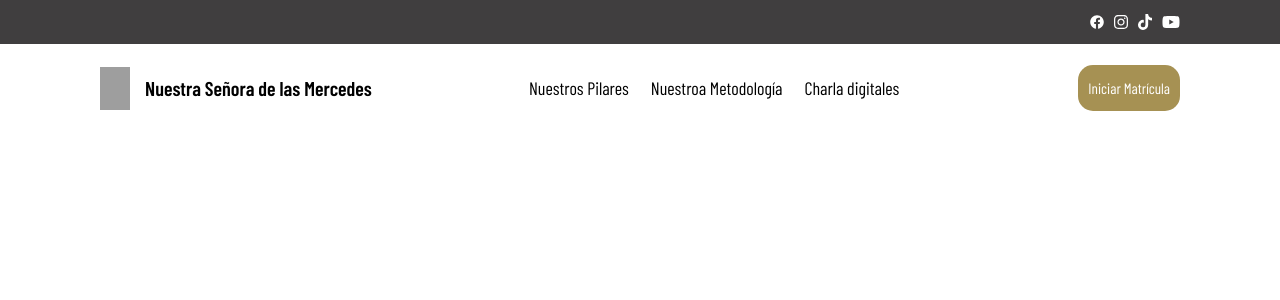
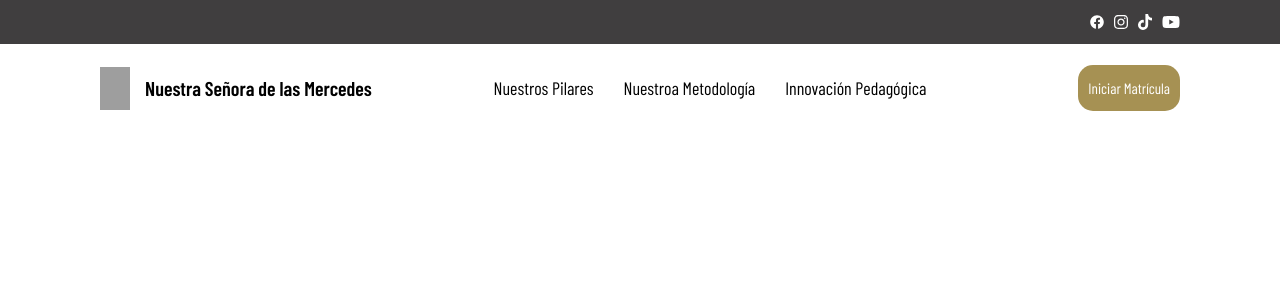
Before and after one commit to alejandrorodrom/our-lady-of-mercedes-web, an Angular app: page / in a window 1280 px wide. Shown: the top 300 px of the page. Built offline with nearby package versions, Linux system fonts and the light colour scheme; grey boxes are pictures that could not be loaded.

Commit message:
refactor: modify header (85%)

```diff
--- a/src/app/core/layouts/header/header.component.html
+++ b/src/app/core/layouts/header/header.component.html
@@ -13,11 +13,11 @@
     <div class="header__content--options">
       <p>Nuestros Pilares</p>
       <p>Nuestroa Metodología</p>
-      <p>Charla digitales</p>
+      <p>Innovación Pedagógica</p>
       <p></p>
     </div>
     <div class="header__content--registration">
-      <app-button color="blue">Iniciar Matrícula</app-button>
+      <app-button color="brown">Iniciar Matrícula</app-button>
     </div>
   </div>
 </header>
--- a/src/app/core/layouts/header/header.component.scss
+++ b/src/app/core/layouts/header/header.component.scss
@@ -24,6 +24,7 @@
     align-items: center;
     justify-content: space-between;
     height: 88px;
+    background-color: white;
 
     &--logo {
       display: flex;
@@ -38,7 +39,7 @@
 
     &--options {
       display: flex;
-      gap: 22px;
+      gap: 30px;
       font-size: 18px;
       font-family: BarlowCondensed-Regular, serif;
     }
```
